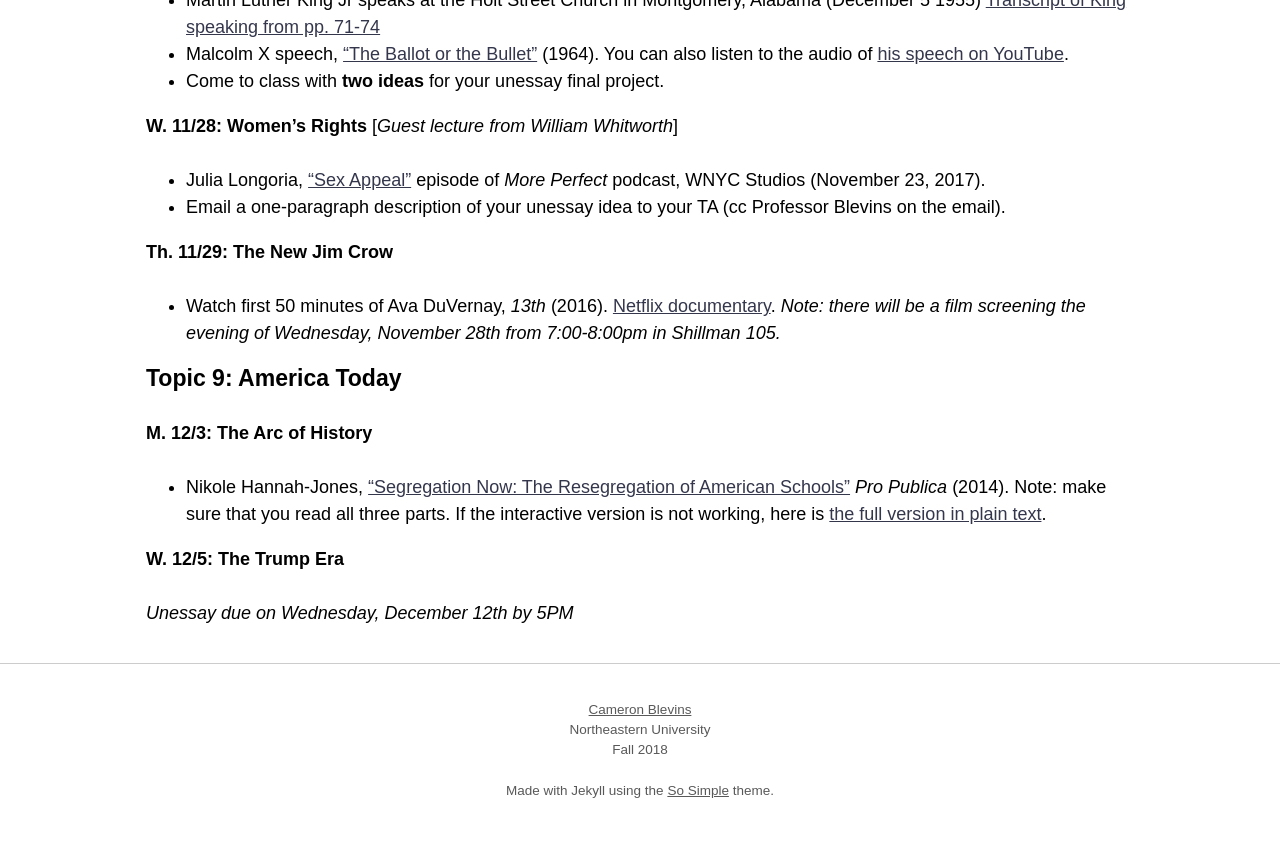
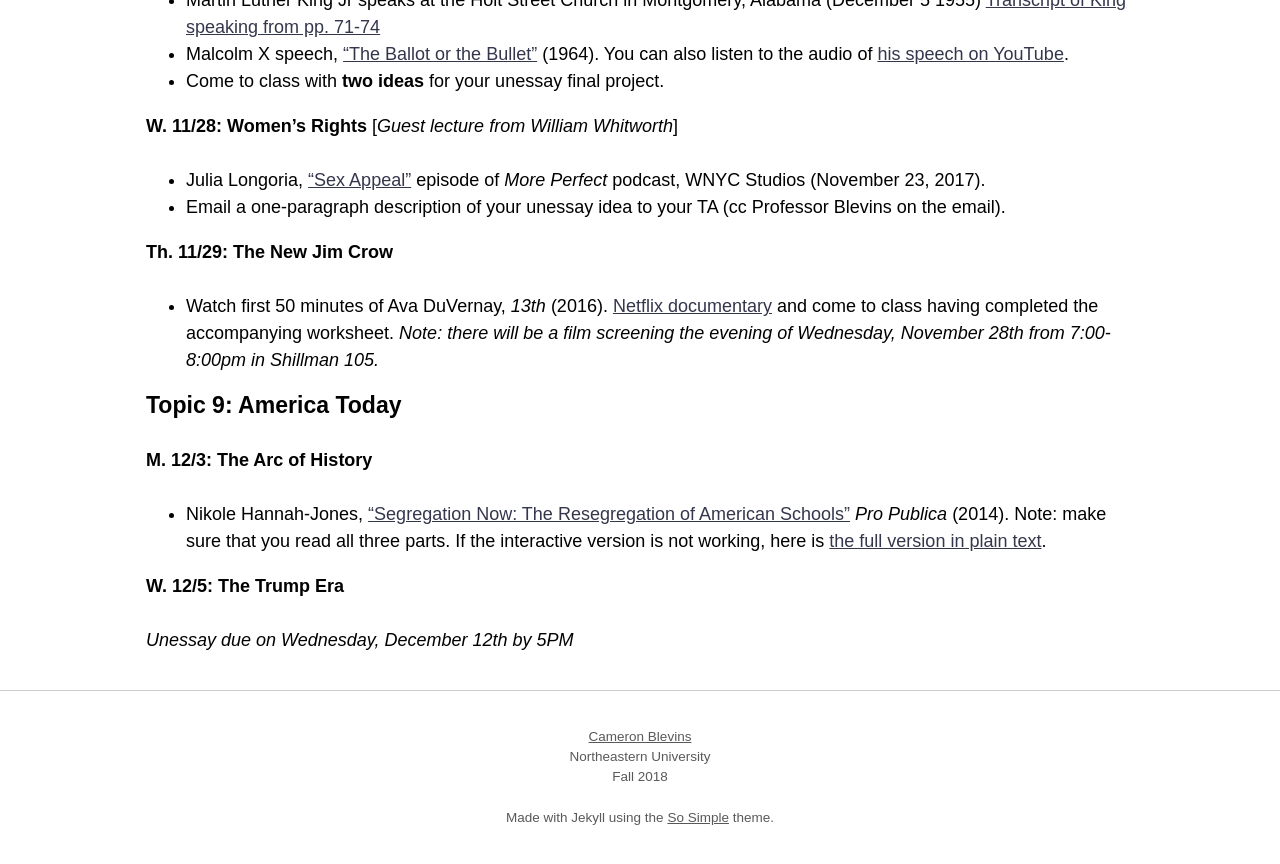
Before and after one commit to cblevins/f18-intro-us, a Jekyll site: the page built from schedule.md, in a window 1280 px wide and 900 px high, scrolled down 4862 px. Shown: the top 864 px of the window. Built offline with Jekyll 4.4.1, drawn with Linux system fonts in a browser that asks for light colours; nearby versions of some CDN libraries.

Commit message:
13th worksheet

```diff
--- a/schedule.md
+++ b/schedule.md
@@ -154,7 +154,7 @@ title: Schedule
 - Email a one-paragraph description of your unessay idea to your TA (cc Professor Blevins on the email).
 
 **Th. 11/29: The New Jim Crow**
-- Watch first 50 minutes of Ava DuVernay, *13th* (2016). [Netflix documentary](https://www.netflix.com/watch/80091741). *Note: there will be a film screening the evening of Wednesday, November 28th from 7:00-8:00pm in Shillman 105.*
+- Watch first 50 minutes of Ava DuVernay, *13th* (2016). [Netflix documentary](https://www.netflix.com/watch/80091741) and come to class having completed the accompanying worksheet. *Note: there will be a film screening the evening of Wednesday, November 28th from 7:00-8:00pm in Shillman 105.*
 
 ### Topic 9: America Today
 
```
Also changed, not shown: 1 other file.
